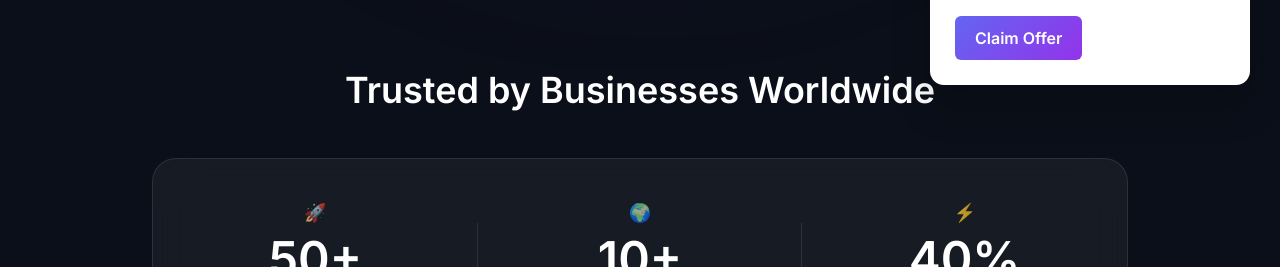
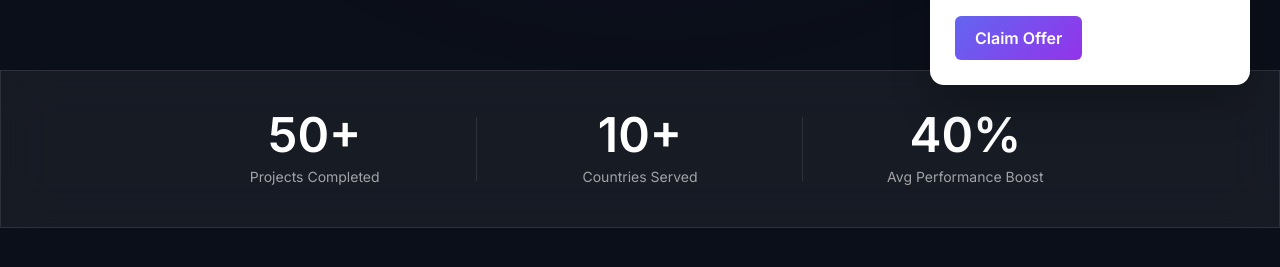
Before and after one commit to miteshparmar49/Movie-Explorer, a Next.js app: page / in a window 1280 px wide. Shown: the part 685-952 px from the top of the page. Built offline with nearby package versions, Linux system fonts and the light colour scheme.

Commit message:
usps update

```diff
--- a/components/StatsSection.tsx
+++ b/components/StatsSection.tsx
@@ -20,16 +20,14 @@ const stats = [
 
 export default function StatsSection() {
   return (
-    <section className="pb-24">
+    <section className="mb-24 border border-white/10 bg-white/5 backdrop-blur-xl">
       <div className="max-w-5xl mx-auto px-6">
 
         {/* Heading */}
-        <h2 className="text-3xl md:text-4xl font-semibold text-center mb-12">
-          Trusted by Businesses Worldwide
-        </h2>
+
 
         {/* Container */}
-        <div className="relative rounded-3xl border border-white/10 bg-white/5 backdrop-blur-xl">
+        <div className="relative">
 
           <div className="grid grid-cols-1 md:grid-cols-3 text-center">
 
@@ -40,9 +38,7 @@ export default function StatsSection() {
               >
 
                 {/* Icon */}
-                <div className="text-lg mb-2 opacity-70">
-                  {item.icon}
-                </div>
+
 
                 {/* Number */}
                 <h3 className="text-5xl font-semibold text-white">
```
